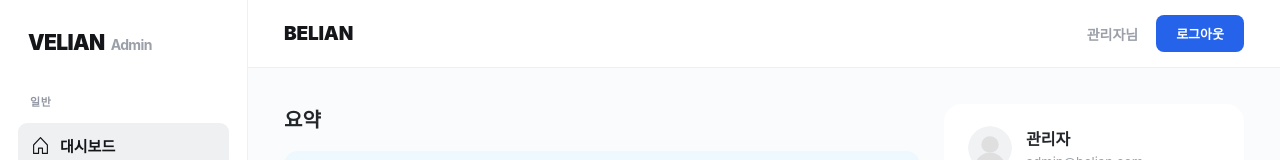
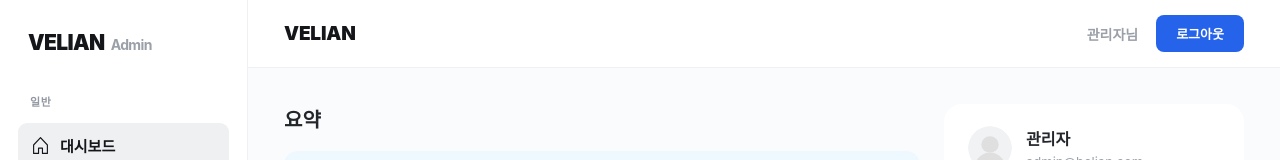
Before and after one commit to youzam136-sudo/belian-admin, a React (Vite) app: page / in a window 1280 px wide. Shown: the top 160 px of the page. Built offline with nearby package versions, Linux system fonts and the light colour scheme.

Commit message:
Update Layout.tsx

```diff
--- a/src/components/Layout.tsx
+++ b/src/components/Layout.tsx
@@ -4,7 +4,7 @@ import Header from "./Header";
 import "../styles/layout.css";
 
 const titleMap: Record<string, string> = {
-    "/": "BELIAN",
+    "/": "VELIAN",
     "/members": "회원 목록",
     "/members/staff": "운영진",
     "/members/settings": "고객 설정",
@@ -25,7 +25,7 @@ const titleMap: Record<string, string> = {
 
 function Layout() {
     const location = useLocation();
-    const title = titleMap[location.pathname] ?? "BELIAN";
+    const title = titleMap[location.pathname] ?? "VELIAN";
 
     return (
         <div className="admin-layout">
```
